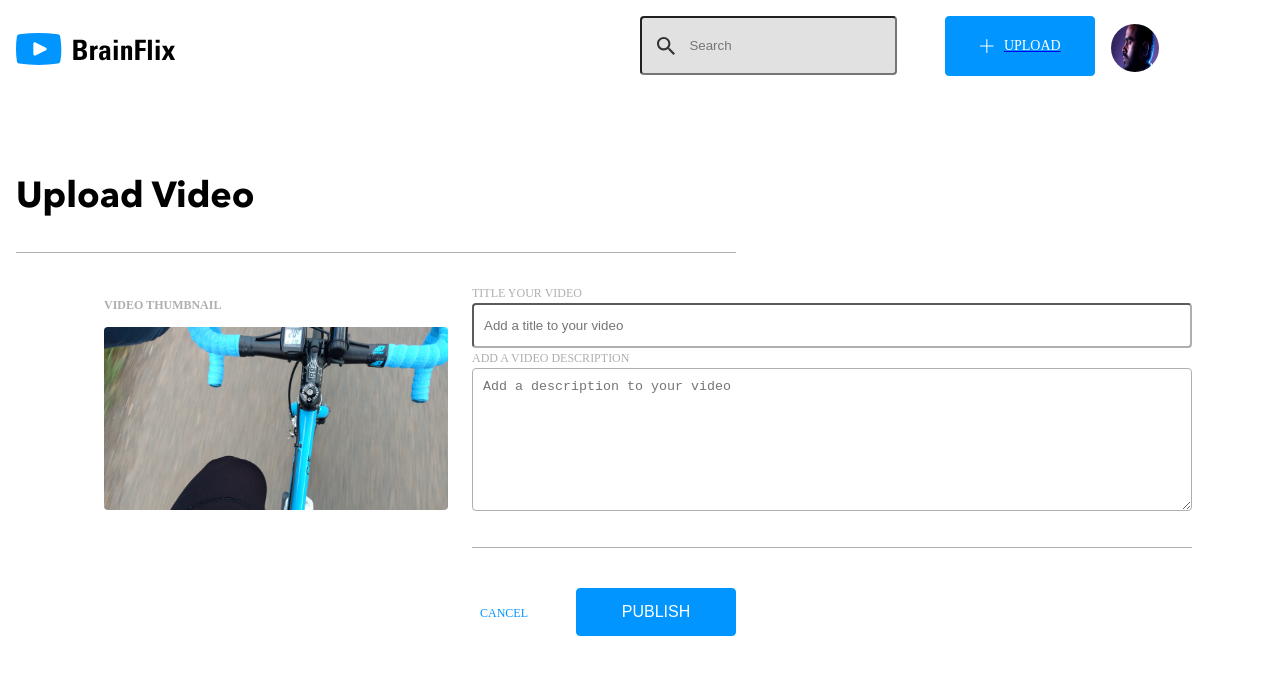
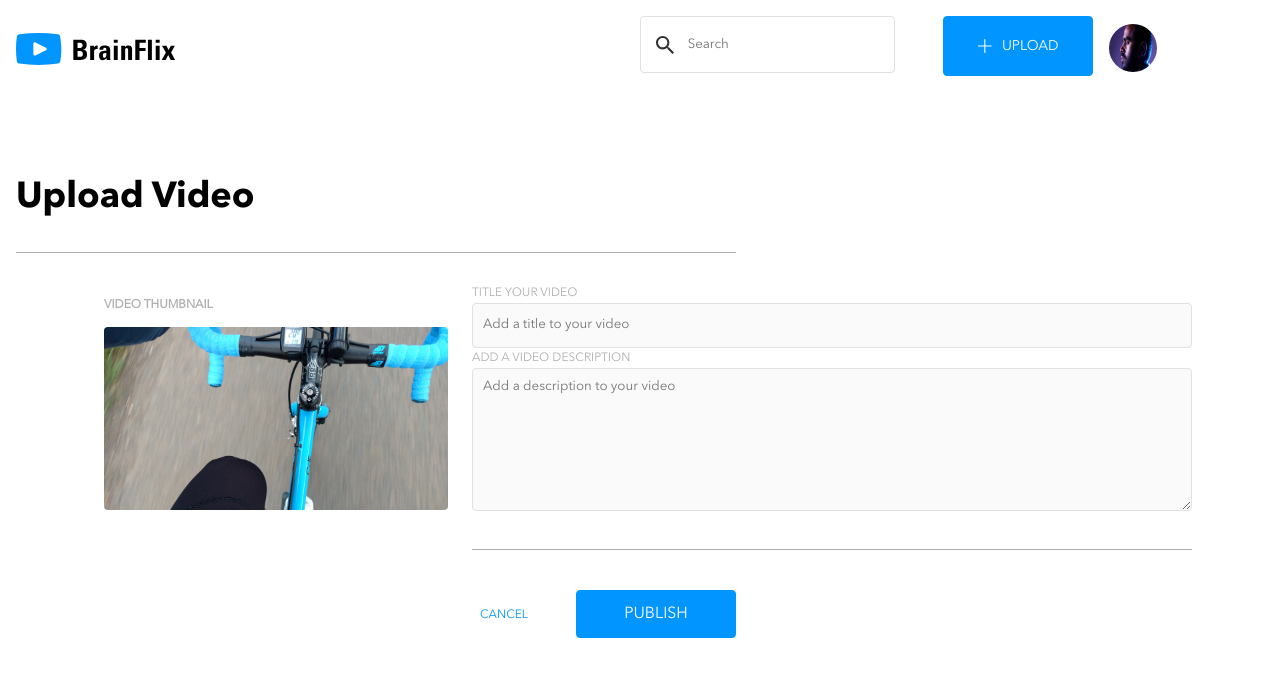
Before and after one commit to qmya/qandeel-mya-brainflix, a React (Create React App) app in the folder Sprint-2/: page /UploadPage in a window 1280 px wide. Shown: the top 676 px of the page. Built offline with nearby package versions, Linux system fonts and the light colour scheme.

Commit message:
Styling for homepage and uploadpage

```diff
--- a/Sprint-2/src/components/Form/Form.scss
+++ b/Sprint-2/src/components/Form/Form.scss
@@ -51,6 +51,7 @@
     }
     &__button {
         margin-bottom: 24px;
+        font-family: "AvenirNextRegular";
         font-size: 16px;
         line-height: 24px;
         width: 220px;
--- a/Sprint-2/src/components/Header/Header.js
+++ b/Sprint-2/src/components/Header/Header.js
@@ -12,7 +12,7 @@ const Header = (props) => {
 
       <header className = "header">
         <span className="header__wrapper">
-          <Link to="/">
+          <Link to="/" >
           <img className ="header__logo" src ={Logo} alt="logo of the site"/>
           </Link>
 
@@ -21,7 +21,7 @@ const Header = (props) => {
            <nav className="header__navcontainer">
            <form className ="header__formcontainer">
             <input id="searchicon"className ="header__searchicon header__search" type="text" placeholder="  Search" name="search"/>
-            <Link to="/UploadPage">
+            <Link to="/UploadPage" style={{ textDecoration: 'none' }}>
            <button className ="header__upload"type="submit"><img className ="header__iconplus" src ={Iconsplus} alt="logo add icon"/>UPLOAD</button>
            </Link>
            <img className ="header__thumbimage" src = {Thumbimage} alt="Nav bar thumb nail"/>
--- a/Sprint-2/src/components/Header/Header.scss
+++ b/Sprint-2/src/components/Header/Header.scss
@@ -1,4 +1,5 @@
 @import '../../styles/partials/mixin';
+@import '../../styles/partials/fonts';
 .header {
     display: flex;
     flex-direction: column;
@@ -48,11 +49,12 @@
     &__search {
         background-image: url('../../Assets/Icons/SVG/Icon-search.svg');
         background-position: 15px;
+        font-family: "AvenirNextRegular";
         padding: 0px 15px 0px 40px;
         display: flex;
         align-items: center;
         background-repeat: no-repeat;
-        background-color: $mercury;
+        border: 1px solid $mercury;
         width: 288px;
         height: 48px;
         border-radius: 4px;
--- a/Sprint-2/src/components/SubHeading/SubHeading.scss
+++ b/Sprint-2/src/components/SubHeading/SubHeading.scss
@@ -1,4 +1,9 @@
     @import '../../styles/partials/mixin';
+    @import '../../styles/partials/fonts';
+    * {
+        font-family: 'AvenirRegular';
+    }
+
     .subheading {
         padding-left: 16px;
         padding-right: 16px;
--- a/Sprint-2/src/components/VideoList/VideoList.js
+++ b/Sprint-2/src/components/VideoList/VideoList.js
@@ -6,8 +6,8 @@ const VideoList = props => {
   console.log(props.NextVideo);
   const NextVideo = props.NextVideo.map((NextVideo) => {
   return (
-    <Link to={'/'+ NextVideo.id}>
-  <section className="nextvideo" key={NextVideo.id}>
+    <Link to={'/'+ NextVideo.id} key={NextVideo.id} className="nextvideo__link">
+  <section className="nextvideo" >
     <span className="nextvideo__wrapper">
       <img className="nextvideo__image" src={NextVideo.image} alt="next video images"/>
       <span className="nextvideo__heading">
--- a/Sprint-2/src/components/VideoList/VideoList.scss
+++ b/Sprint-2/src/components/VideoList/VideoList.scss
@@ -7,6 +7,10 @@
         @include tablet {
             @include tablet-subheading;
         }
+    }
+    &__link {
+        color: $black;
+        text-decoration: none;
     }
     &__container {
         display: flex;
--- a/Sprint-2/src/pages/HomePage.js
+++ b/Sprint-2/src/pages/HomePage.js
@@ -16,10 +16,7 @@ const URL = 'https://project-2-api.herokuapp.com/';
 //got API key and Store the key in a global variable in your website.
 const KEY = '?api_key=2745b39a-d620-4945-ad03-64ebf22b4100';
 
-//Number of milliseconds into day time
-// const Datetime = (date) => {
-//   return new Date(date).toLocaleDateString()
-// }
+
 
 class HomePage extends Component {
 
--- a/Sprint-2/src/pages/UploadPage/UploadPage.js
+++ b/Sprint-2/src/pages/UploadPage/UploadPage.js
@@ -10,7 +10,7 @@ class UploadPage extends React.Component {
        <Header />
         <section className='upload'>
           <h1 className='upload__title'>Upload Video</h1>
-          <div className='grey-border'>
+
             <section className='upload__desktop'>
               <div>
                 <h3 className="upload__subtitle">VIDEO THUMBNAIL</h3>
@@ -25,7 +25,7 @@ class UploadPage extends React.Component {
                 </form>
               </div>
             </section>
-          </div>
+
           <div className="upload__buttons">
             <button className="upload__publish">PUBLISH</button>
             <div className="upload__cancel">CANCEL</div>
--- a/Sprint-2/src/pages/UploadPage/UploadPage.scss
+++ b/Sprint-2/src/pages/UploadPage/UploadPage.scss
@@ -1,4 +1,9 @@
 @import '../../styles/partials/mixin';
+@import '../../styles/partials/fonts';
+* {
+    font-family: 'AvenirNextRegular';
+}
+
 .upload {
     padding-left: 16px;
     &__title {
@@ -46,13 +51,15 @@
     &__desktop {
         display: flex;
         justify-content: center;
+        height: fit-content;
     }
     &__add {
         box-sizing: border-box;
         padding: 10px;
         height: 45px;
         width: 100%;
-        border-color: $silver;
+        border: 1px solid $mercury;
+        background-color: $alabaster;
         border-radius: 4px;
         -webkit-border-radius: 4px;
         -moz-border-radius: 4px;
@@ -64,7 +71,8 @@
         padding: 10px;
         height: 143px;
         width: 100%;
-        border-color: $silver;
+        border: 1px solid $mercury;
+        background-color: $alabaster;
         border-radius: 4px;
         -webkit-border-radius: 4px;
         -moz-border-radius: 4px;
--- a/Sprint-2/src/styles/partials/_fonts.scss
+++ b/Sprint-2/src/styles/partials/_fonts.scss
@@ -17,3 +17,8 @@
         font-family: 'AvenirHeavyIT';
         src: url("../../Assets/_Global-Font/AvenirNextProLT/Linotype\ -\ AvenirNextLTPro-HeavyIt.otf");
     }
+
+    @font-face {
+        font-family: 'AvenirNextRegular';
+        src: url("../../Assets/_Global-Font/AvenirNextProLT/Linotype-AvenirNextLTPro-Regular.otf");
+    }
```
Lines whose indentation alone changed are shown as unchanged.
